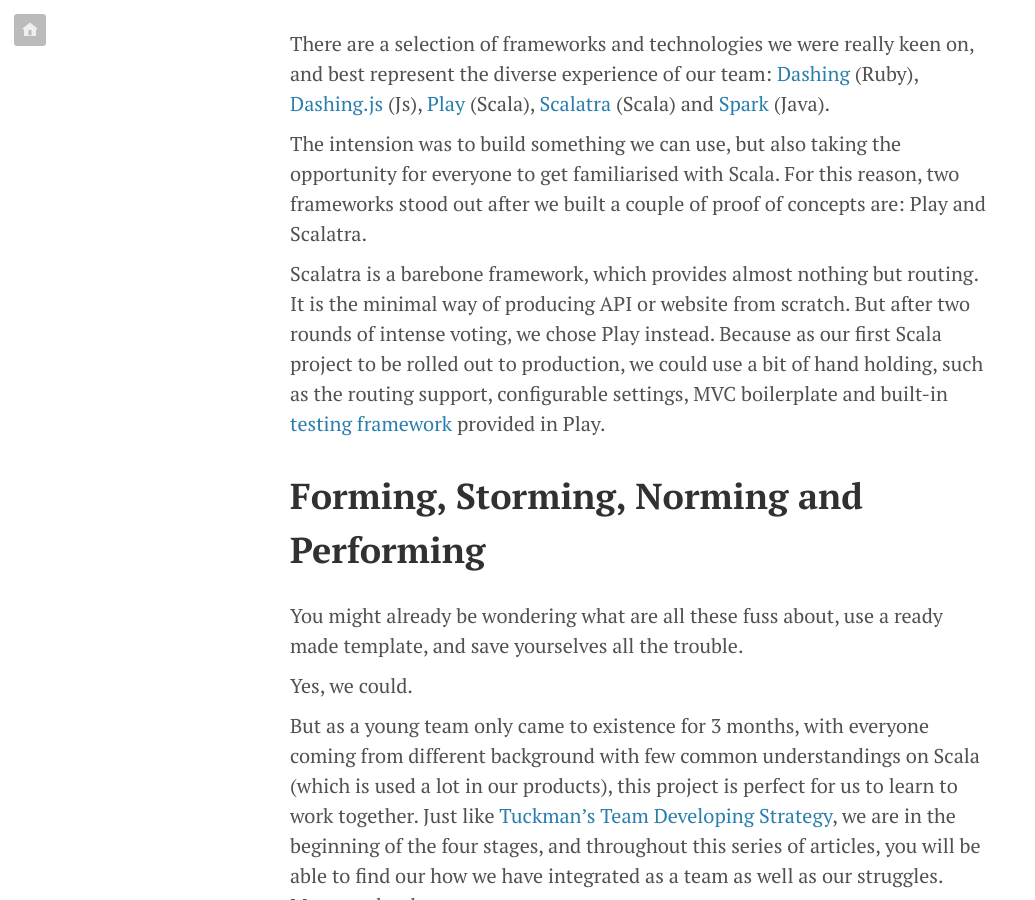
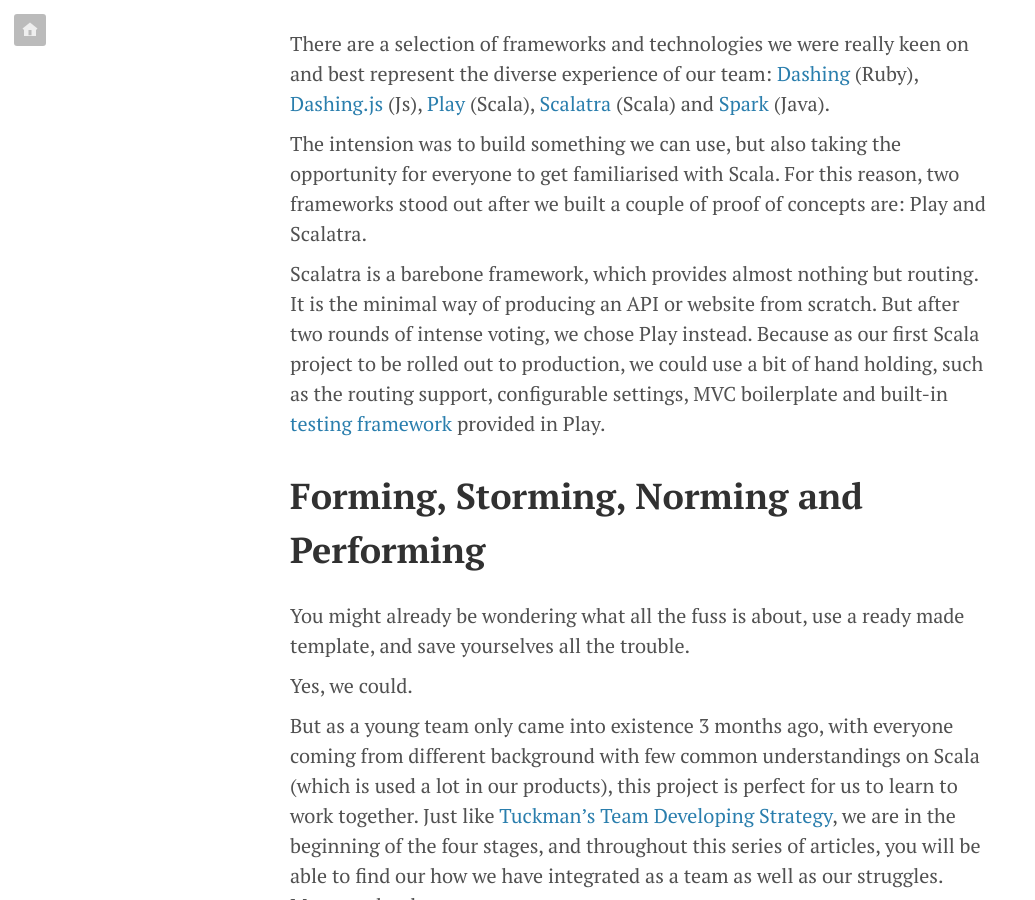
Before and after one commit to mlin6436/mlin6436.github.io, a Jekyll site: the page built from _posts/2015-08-19-walk-this-way-1.md, in a window 1280 px wide and 900 px high, scrolled down 4218 px. Shown: the whole window, without its empty margins (0-1035 px from the left). Built offline with Jekyll 4.4.1, drawn with Linux system fonts in a browser that asks for light colours; Markdown is read by kramdown in place of the engine named in the settings; comment, search, counter and statistics services are not loaded; some of the changed text lies outside the part shown.

Commit message:
Correct my poor English, cheers Elij. Meng

```diff
--- a/_posts/2015-08-19-walk-this-way-1.md
+++ b/_posts/2015-08-19-walk-this-way-1.md
@@ -37,25 +37,25 @@
 
 # A Common Ground
 
-There are a selection of frameworks and technologies we were really keen on, and best represent the diverse experience of our team: [Dashing](http://dashing.io/) (Ruby), [Dashing.js](https://github.com/fabiocaseri/dashing-js) (Js), [Play](https://playframework.com/) (Scala), [Scalatra](http://scalatra.org/) (Scala) and [Spark](http://sparkjava.com/) (Java).
+There are a selection of frameworks and technologies we were really keen on and best represent the diverse experience of our team: [Dashing](http://dashing.io/) (Ruby), [Dashing.js](https://github.com/fabiocaseri/dashing-js) (Js), [Play](https://playframework.com/) (Scala), [Scalatra](http://scalatra.org/) (Scala) and [Spark](http://sparkjava.com/) (Java).
 
 The intension was to build something we can use, but also taking the opportunity for everyone to get familiarised with Scala. For this reason, two frameworks stood out after we built a couple of proof of concepts are: Play and Scalatra.
 
-Scalatra is a barebone framework, which provides almost nothing but routing. It is the minimal way of producing API or website from scratch. But after two rounds of intense voting, we chose Play instead. Because as our first Scala project to be rolled out to production, we could use a bit of hand holding, such as the routing support, configurable settings, MVC boilerplate and built-in [testing framework](https://etorreborre.github.io/specs2/) provided in Play.
+Scalatra is a barebone framework, which provides almost nothing but routing. It is the minimal way of producing an API or website from scratch. But after two rounds of intense voting, we chose Play instead. Because as our first Scala project to be rolled out to production, we could use a bit of hand holding, such as the routing support, configurable settings, MVC boilerplate and built-in [testing framework](https://etorreborre.github.io/specs2/) provided in Play.
 
 # Forming, Storming, Norming and Performing
 
-You might already be wondering what are all these fuss about, use a ready made template, and save yourselves all the trouble.
+You might already be wondering what all the fuss is about, use a ready made template, and save yourselves all the trouble.
 
 Yes, we could.
 
-But as a young team only came to existence for 3 months, with everyone coming from different background with few common understandings on Scala (which is used a lot in our products), this project is perfect for us to learn to work together. Just like [Tuckman's Team Developing Strategy](https://en.wikipedia.org/wiki/Tuckman%27s_stages_of_group_development), we are in the beginning of the four stages, and throughout this series of articles, you will be able to find our how we have integrated as a team as well as our struggles. More on that later.
+But as a young team only came into existence 3 months ago, with everyone coming from different background with few common understandings on Scala (which is used a lot in our products), this project is perfect for us to learn to work together. Just like [Tuckman's Team Developing Strategy](https://en.wikipedia.org/wiki/Tuckman%27s_stages_of_group_development), we are in the beginning of the four stages, and throughout this series of articles, you will be able to find our how we have integrated as a team as well as our struggles. More on that later.
 
 # Continuous Delivery
 
 After agreeing on the design of dashboard and the technologies to use, the most important thing we need to think about is: how are we going to build something people want to use?
 
-Despite being in a startup or a big enterprise, it is not hard to find examples that people throw in 120% of effort on a project, but end up with virtually no appreciation for what they've created at all. The similarity of all those unsuccessful stories are: keeping the product development in the dark, and delivering it in one big bang release and hoping it will become a hit. It sounds insane when being pointed out, but haven't we all more or less done things like that before.
+Despite being in a startup or a big enterprise, it is not hard to find examples of people that put 120% effort into a project, but end up with virtually no appreciation for what they've created at all from their users. The similarity of all those unsuccessful stories are: keeping the product development in the dark, and delivering it in one big bang release and hoping it will become a hit. It sounds insane when being pointed out, but haven't we all more or less done things like that before.
 
 To move away from this pattern of failure, **continuous delivery** comes to the rescue, it gives certain advantages over the old model:
 
```
Also changed, not shown: other parts of _posts/2015-08-19-walk-this-way-1.md (+3 -3 lines).
